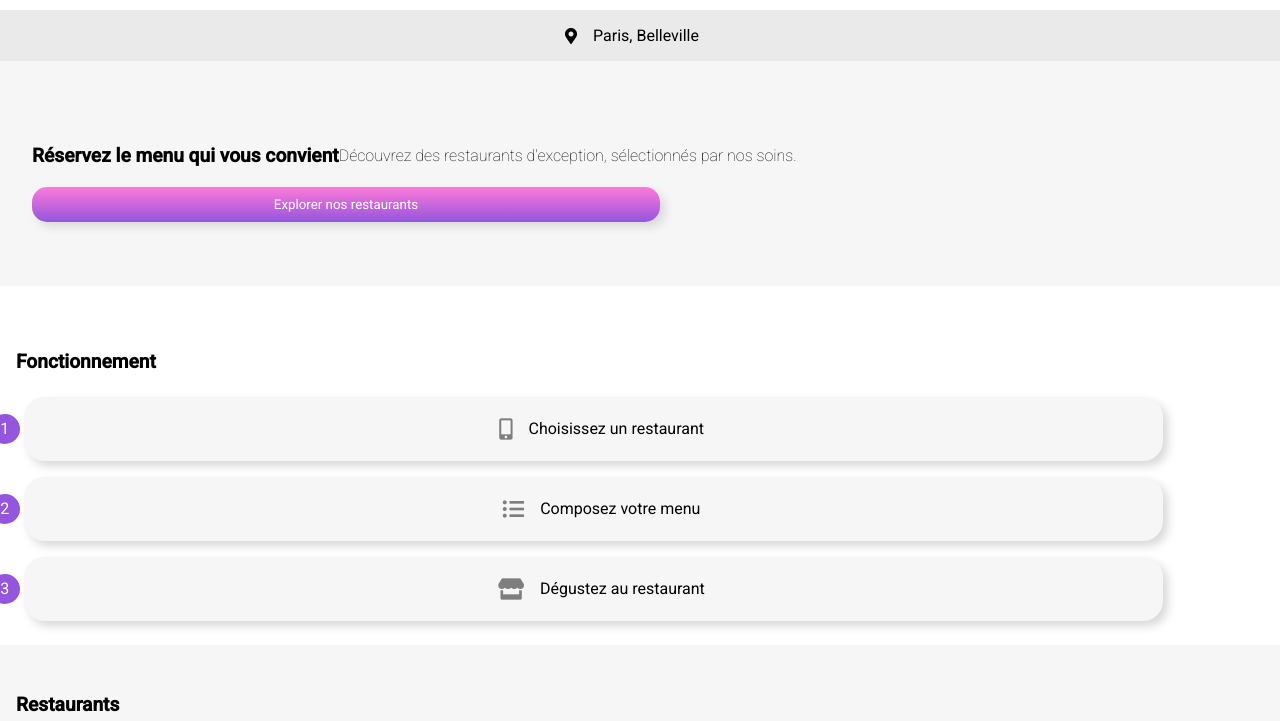
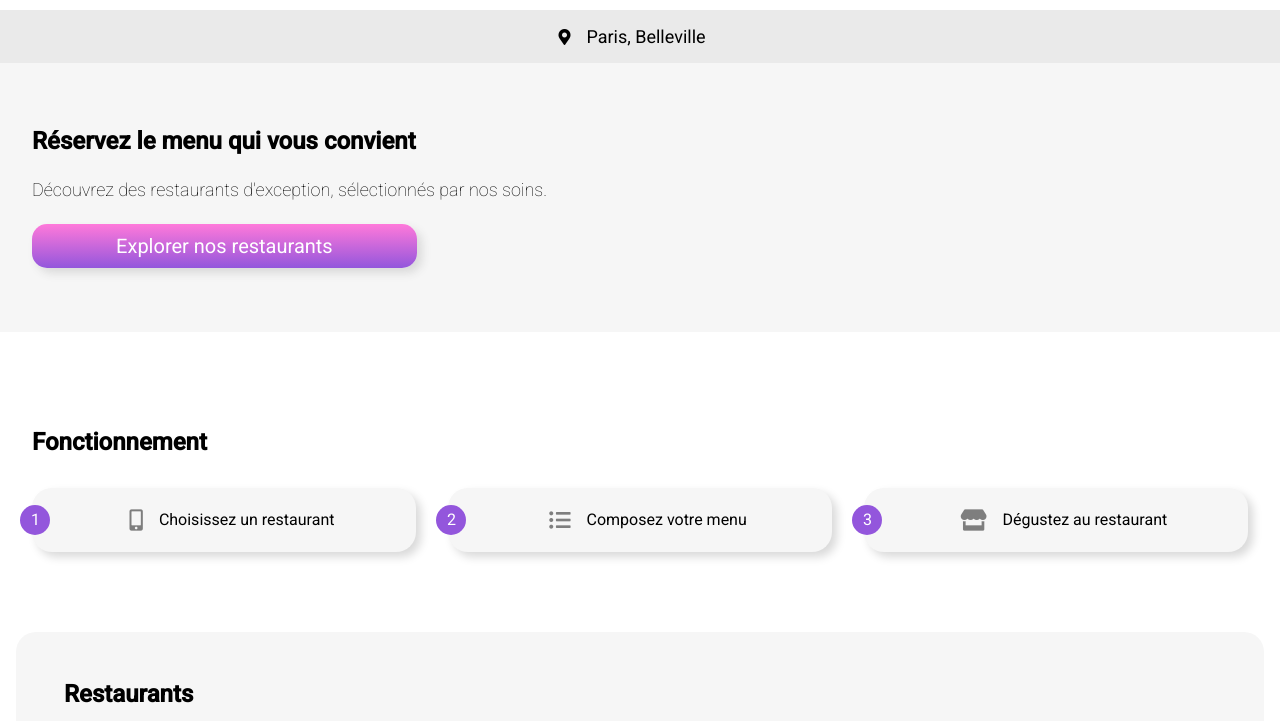
Before and after one commit to Priscille-LR/PriscilleLouisRose_3_21012021, a plain HTML site: page index.html in a window 1280 px wide. Shown: the part 54-775 px from the top of the page. Drawn offline with Linux system fonts and the light colour scheme; a web font is replaced by a local one.

Commit message:
responsive draft

```diff
--- a/index.html
+++ b/index.html
@@ -21,6 +21,7 @@
         <a class="logo" href="#"><img class="logo" src="./images/logo/ohmyfood@2x.svg" alt="logo" /></a>
       </header>
 
+      <!-- <div class="search_and_functioning"> -->
       <section class="search">
         <div class="search__bar">
         <i class="fas fa-map-marker-alt"></i>
@@ -37,12 +38,13 @@
 
       <section class="functioning">
         <h2>Fonctionnement</h2>
-        <!-- <div class="functioning__steps"> -->
-          <div class="functioning__step"><div class="functioning__step__order">1</div><i class="fas fa-mobile-alt fa-lg"></i>Choisissez un restaurant</div>
-          <div class="functioning__step"><div class="functioning__step__order">2</div><i class="fas fa-list-ul fa-lg"></i>Composez votre menu</div>
-          <div class="functioning__step"><div class="functioning__step__order">3</div><i class="fas fa-store fa-lg"></i>Dégustez au restaurant</div>
-        <!-- </div> -->
+        <div class="functioning__steps">
+          <div class="functioning__steps__step"><div class="functioning__steps__step__order">1</div><i class="fas fa-mobile-alt fa-lg"></i>Choisissez un restaurant</div>
+          <div class="functioning__steps__step"><div class="functioning__steps__step__order">2</div><i class="fas fa-list-ul fa-lg"></i>Composez votre menu</div>
+          <div class="functioning__steps__step"><div class="functioning__steps__step__order">3</div><i class="fas fa-store fa-lg"></i>Dégustez au restaurant</div>
+        </div>
       </section>
+    <!-- </div> -->
 
 
       <section class="restaurants">
--- a/styles.scss
+++ b/styles.scss
@@ -39,19 +39,19 @@ h1 {
 }
 
 h2 {
-  font-size: larger;
+  font-size: x-large;
   color: black;
   margin: 0px;
 }
 
 h3 {
-  font-size: medium;
+  font-size: large;
   font-weight: bold;
   color: black;
 }
 
 h4 {
-  font-size: medium;
+  font-size: large;
   font-weight: lighter;
   color: black;
 }
@@ -83,6 +83,9 @@ header {
     // }
     p {
       margin: 1rem;
+      @include tablet {
+        font-size: large;
+      }
     }
   }
   .main_title {
@@ -95,8 +98,11 @@ header {
     padding: 4rem 2rem;
     text-align: center;
     @include tablet {
-      flex-direction: row;
-      justify-content: flex-start;
+      font-size: x-large;
+      align-items: flex-start;
+      h4 {
+        font-size: large;
+      }
     }
     &__btn {
       display: flex;
@@ -109,17 +115,30 @@ header {
       border-radius: 15px;
       padding: 10px;
       box-shadow: $shadow;
+      @include tablet {
+        width: 30%;
+        align-self: flex-start;
+      }
     }
   }
 }
 
 .functioning {
+  padding: 2rem 0;
+  h2 {
+    margin: 1rem;
+    @include tablet {
+      margin: 1rem 2rem;
+      font-size: x-large;
+    }
+  }
+  &__steps {
     display: flex;
     flex-direction: column;
     margin: 1rem;
     // padding: 1rem;
-  h2 {
-    margin: 1rem 0;
+    @include tablet {
+      flex-direction: row;
     }
     &__step {
       position: relative;
@@ -132,6 +151,9 @@ header {
       margin: 0.5rem;
       padding: 0.5rem;
       width: 90%;
+      @include tablet {
+        margin: 1rem;
+      }
       & i {
         color: #7e7e7e;
         margin: 1rem;
@@ -156,28 +178,40 @@ header {
       }
     }
   }
+}
 
 // restaurants
 
 .restaurants {
+  display: flex;
+  flex-direction: column;
   background-color: $bg-color;
   padding: 2rem 0;
-  // @include tablet {
-  //   border-radius: 20px;
-  // }
+  @include tablet {
+    border-radius: 20px;
+    margin: 1rem;
+    flex-direction: row;
+    flex-wrap: wrap;
+  }
   h2 {
     margin: 1rem;
+    @include tablet {
+      margin: 1rem 3rem;
+      font-size: x-large;
+    }
   }
   .restaurants__thumbnails {
     display: flex;
     flex-direction: column;
     justify-content: center;
     width: 100%;
+    height: 100%;
     // padding: 3rem 0;
     @include tablet {
       display: flex;
       flex-direction: row;
       flex-wrap: wrap;
+      justify-content: space-evenly;
     }
     .thumbnail_restaurant {
       position: relative;
@@ -189,6 +223,14 @@ header {
       text-decoration: none;
       margin: 15px;
       height: 17rem;
+      @include tablet {
+        margin: 2rem;
+        width: 20rem;
+      }
+      @include desktop {
+        width: 30rem;
+        height: 20rem;
+      }
       &__picture {
         width: 100%;
         height: 70%;
@@ -196,7 +238,7 @@ header {
         object-fit: cover;
         @include tablet {
           // max-width: 250px;
-          width: 20rem;
+          // width: 20rem;
         }
       }
       &__content {
--- a/utils/variables.scss
+++ b/utils/variables.scss
@@ -5,5 +5,5 @@ $bg-color: #F6F6F6;
 $shadow: 5px 5px 10px #D9D9D9;
 
 $breakpoints:(
-  tablet: 768px, desktop: 1100px
+  tablet: 800px, desktop: 1000px
 );
```
Also changed, not shown: styles.css, 1 other file. Lines whose indentation alone changed are shown as unchanged.
